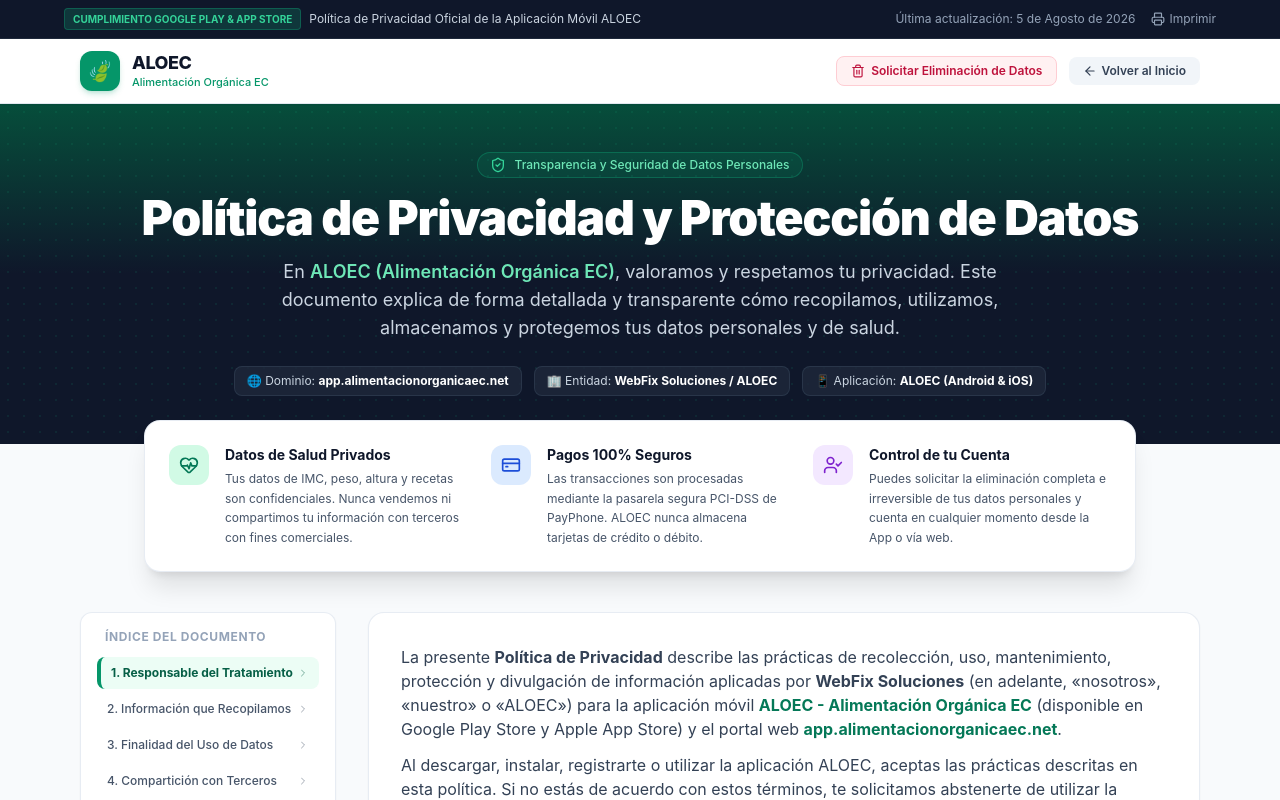
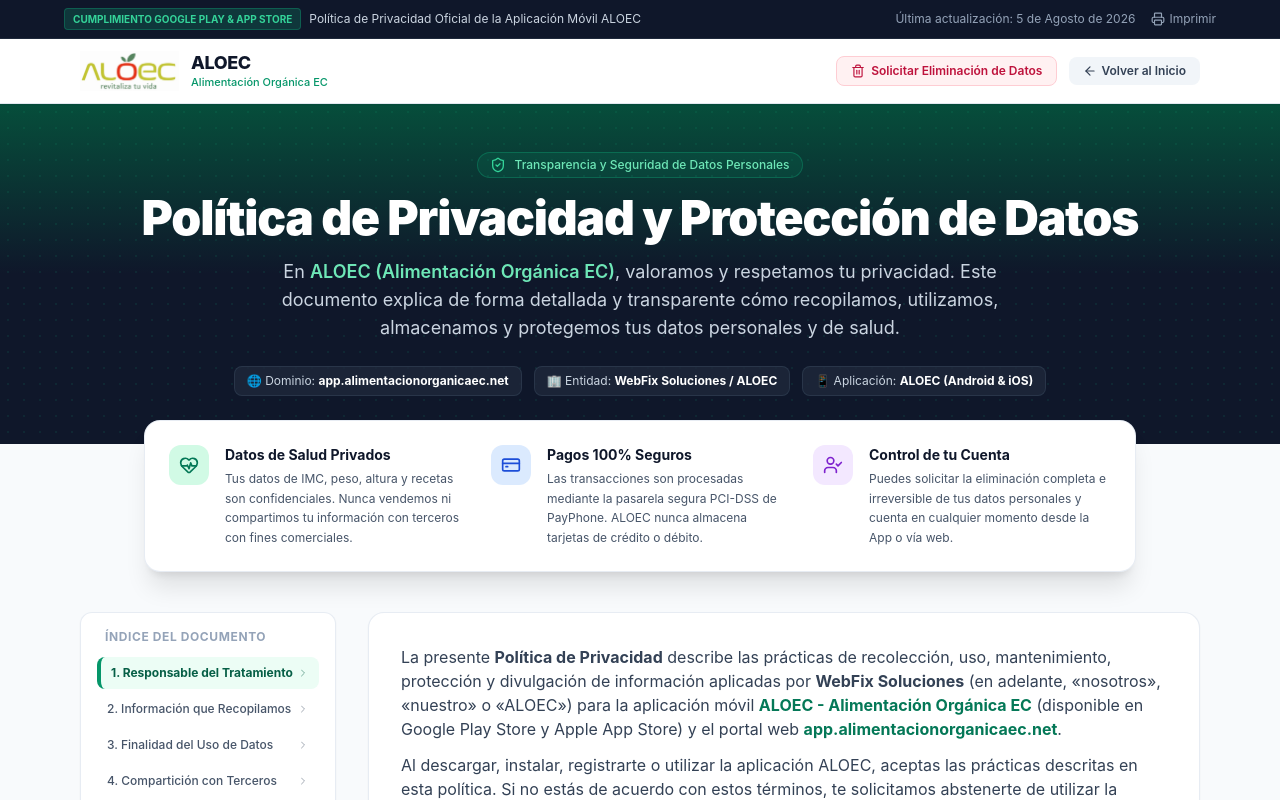
Before and after one commit to WebFixSoluciones/admin-appaloec, a Next.js app: page /privacy in a window 1280 px wide. Shown: the top 800 px of the page. Built offline with nearby package versions, Linux system fonts and the light colour scheme.

Commit message:
style: replace placeholder with official ALOEC logo image in Privacy Policy and update route links

```diff
--- a/src/app/page.tsx
+++ b/src/app/page.tsx
@@ -1038,10 +1038,11 @@
               <p className="font-bold text-white uppercase tracking-wider mb-3 text-[11px]">Legales & Administración</p>
               <ul className="space-y-2">
                 <li>
-                  <Link href="/polticas-de-privacidad" className="hover:text-emerald-400 transition-colors flex items-center gap-1">
+                  <Link href="/politicas-de-privacidad" className="hover:text-emerald-400 transition-colors flex items-center gap-1">
                     <span>Política de Privacidad</span>
                   </Link>
                 </li>
+
                 <li>
                   <Link href="/login" className="text-emerald-400 font-bold hover:underline inline-flex items-center gap-1">
                     Acceso Panel Administrativo <ExternalLink className="w-3 h-3" />
--- a/src/components/PrivacyPolicyView.tsx
+++ b/src/components/PrivacyPolicyView.tsx
@@ -80,9 +80,11 @@
       <nav className="sticky top-0 z-40 bg-white/95 backdrop-blur-md border-b border-slate-200 shadow-sm print:hidden">
         <div className="max-w-6xl mx-auto px-4 py-3 flex items-center justify-between">
           <Link href="/" className="flex items-center gap-3 group">
-            <div className="w-10 h-10 rounded-xl bg-emerald-600 flex items-center justify-center text-white font-bold text-xl shadow-md shadow-emerald-600/20 group-hover:scale-105 transition-transform">
-              🍃
-            </div>
+            <img
+              src="/logo.png"
+              alt="ALOEC Logo"
+              className="h-10 w-auto object-contain transition-transform group-hover:scale-105"
+            />
             <div>
               <span className="text-lg font-extrabold tracking-tight text-slate-900 block leading-tight">
                 ALOEC
@@ -92,6 +94,7 @@
               </span>
             </div>
           </Link>
+
 
           <div className="flex items-center gap-3">
             <button
@@ -547,14 +550,17 @@
 
             <div className="bg-emerald-900 text-white p-6 rounded-2xl space-y-4 shadow-lg">
               <div className="flex items-center gap-3">
-                <div className="w-10 h-10 rounded-xl bg-emerald-700 flex items-center justify-center text-emerald-200 font-bold">
-                  🍃
-                </div>
+                <img
+                  src="/logo.png"
+                  alt="ALOEC Logo"
+                  className="h-10 w-auto object-contain brightness-200"
+                />
                 <div>
                   <h3 className="font-extrabold text-base">Atención al Cliente - ALOEC Ecuador</h3>
                   <p className="text-xs text-emerald-200">WebFix Soluciones - Departamento de Privacidad</p>
                 </div>
               </div>
+
 
               <div className="grid grid-cols-1 sm:grid-cols-2 gap-3 text-xs sm:text-sm pt-2 border-t border-emerald-800">
                 <div>
```
